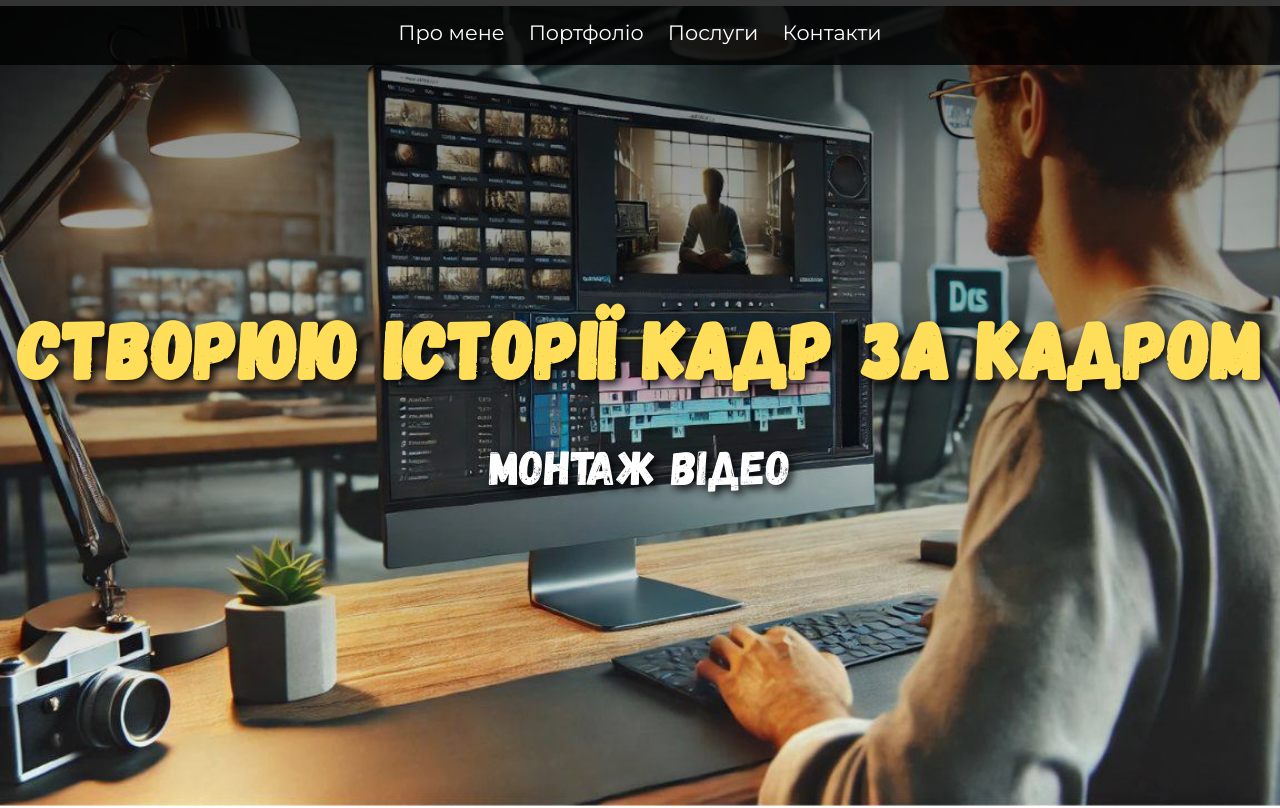
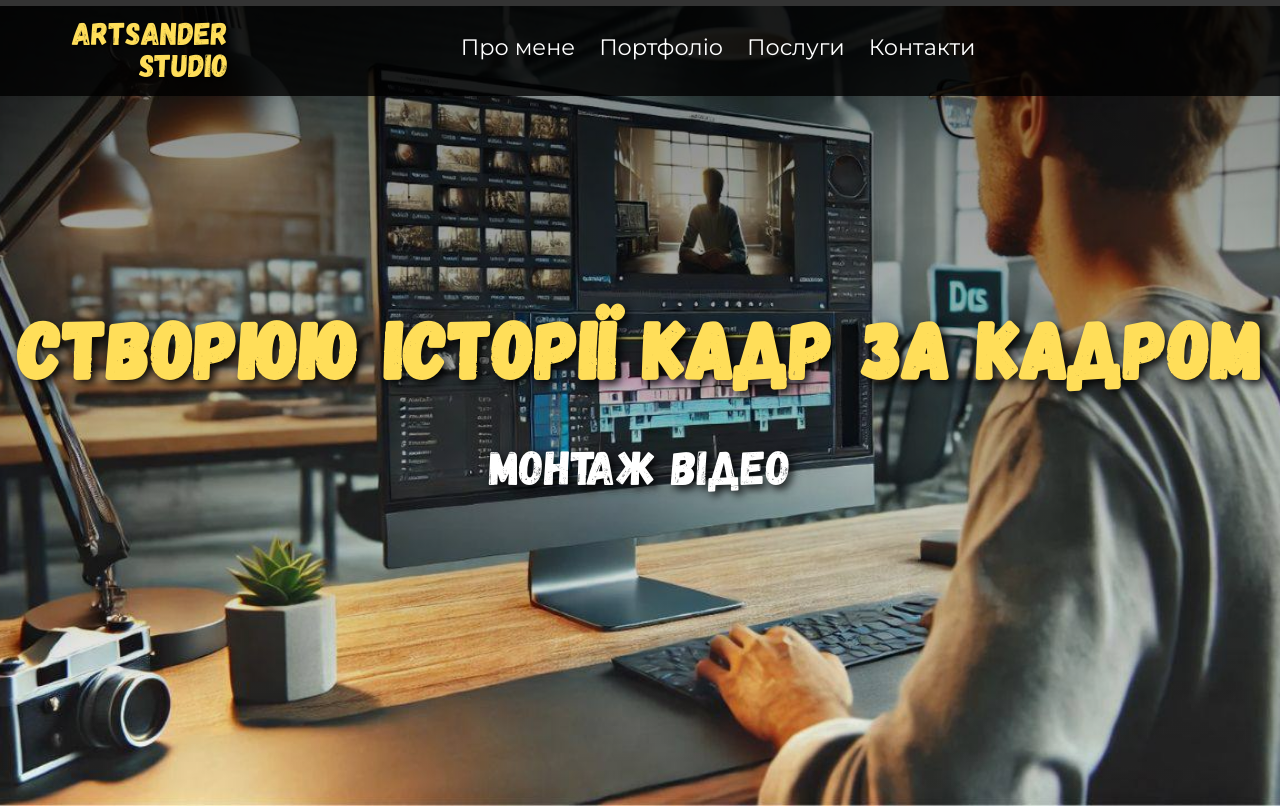
Before and after one commit to OlenaPobehailo/artsander, a website: page index.html in a window 1280 px wide. Shown: the top 808 px of the page. Drawn offline with Linux system fonts and the light colour scheme.

Commit message:
add logo

```diff
--- a/index.html
+++ b/index.html
@@ -17,6 +17,10 @@
                     <span class="burger-icon"></span>
                     <span class="burger-icon"></span>
                 </button>
+                <span class="logo">
+                    <a href="/">Artsander <br /> Studio</a>
+                </span>
+
                 <ul class="nav-menu">
                     <li><a href="#about">Про мене</a></li>
                     <li><a href="#portfolio">Портфоліо</a></li>
--- a/styles/styles.css
+++ b/styles/styles.css
@@ -125,7 +125,7 @@ button {
   align-items: center;
   height: 100vh;
   padding: 0 1rem;
-  margin-top: 56px;
+  /* margin-top: 56px; */
 
   background: url("../assets/images/hero-image.jpg") no-repeat center
     center/cover;
@@ -205,6 +205,17 @@ button {
   padding: 1rem 2rem;
 }
 
+.logo {
+  font-family: Gagalin, sans-serif;
+  font-size: 2rem;
+  color: var(--yellow);
+  text-shadow: 2px 2px 4px rgba(0, 0, 0, 0.9);
+  text-align: right;
+  line-height: 1;
+
+  cursor: pointer;
+}
+
 .burger-menu {
   display: none;
   flex-direction: column;
@@ -235,7 +246,7 @@ button {
 }
 
 .nav-menu li {
-  font-size: 1.3rem;
+  font-size: 1.4rem;
 }
 
 .nav-menu a {
```
